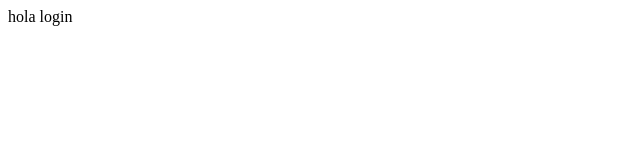
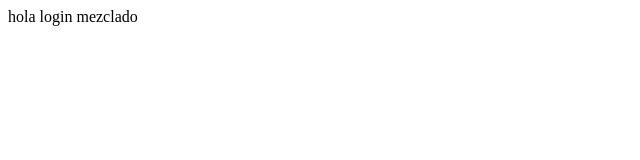
Before and after one commit to sharonteban/Gitana-BackEnd, a website: page pagina/login.html in a window 1280 px wide. Shown: the full height of the page, 0-640 px from the left. Drawn offline with Linux system fonts and the light colour scheme.

Commit message:
aprendiendo merge

```diff
--- a/pagina/login.html
+++ b/pagina/login.html
@@ -7,6 +7,6 @@
 </head>
 <body>
     hola login
-
+    mezclado
 </body>
 </html>
```
